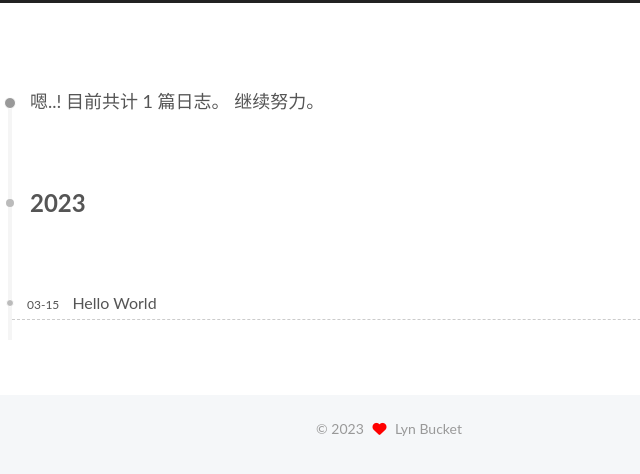
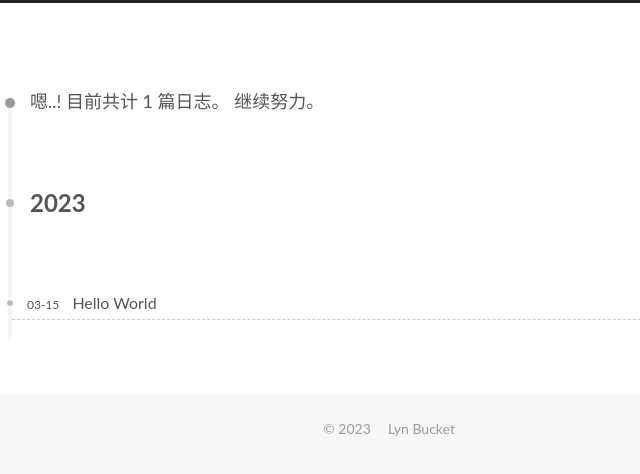
Before and after one commit to LynBucket/LynBucket.github.io, a plain HTML site: page archives/index.html in a window 1280 px wide. Shown: the full height of the page, 377-1017 px from the left. Drawn offline with nearby package versions, Linux system fonts and the light colour scheme.

Commit message:
Site updated: 2023-03-24 11:22:51

```diff
--- a/archives/index.html
+++ b/archives/index.html
@@ -192,7 +192,7 @@
   &copy;
   <span itemprop="copyrightYear">2023</span>
   <span class="with-love">
-    <i class="fa fa-heart"></i>
+    <i class=""></i>
   </span>
   <span class="author" itemprop="copyrightHolder">Lyn Bucket</span>
 </div>
```
Also changed, not shown: 2023/03/15/hello-world/index.html (+1 -1 lines), archives/2023/03/index.html (+1 -1 lines), archives/2023/index.html (+1 -1 lines), index.html (+1 -1 lines).
